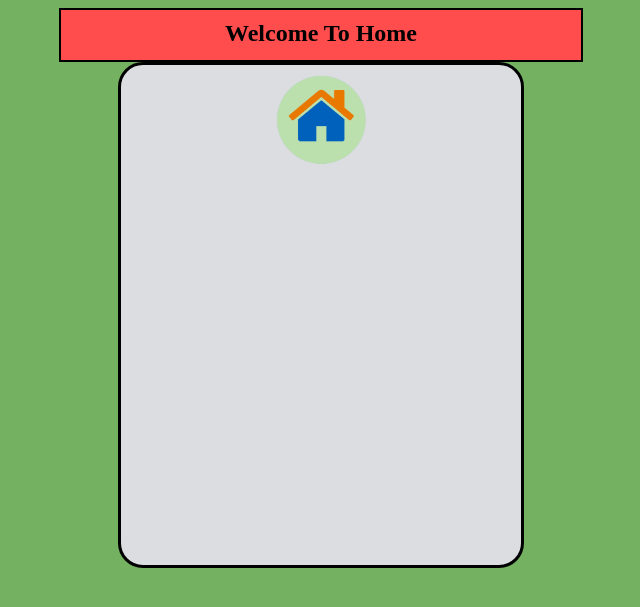
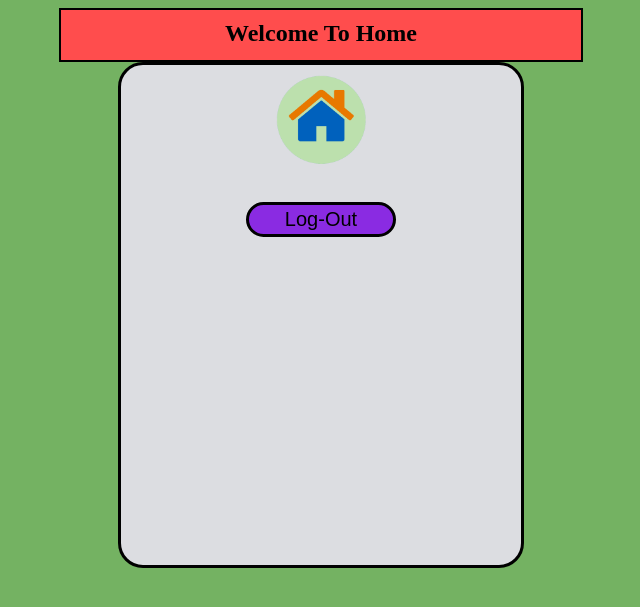
Before and after one commit to iamalamgir/registration_form, a PHP site: page /home.php in a window 1280 px wide. Shown: the top 607 px of the page, without its empty margins (319-959 px from the left). Run offline with PHP 8.4, Linux system fonts and the light colour scheme.

Commit message:
Add_user_logOut_button_to_home

```diff
--- a/home.php
+++ b/home.php
@@ -14,8 +14,14 @@
     <h2 class ="header">Welcome To Home</h2>
 
     <div class ="box">
-    <center><img src ="home_icon.png" alt ="Image" class ="img"></center>
+        <center><img src ="home_icon.png" alt ="Image" class ="img"></center>
 
+        <form action ="home.php" method ="POST" align ="center">
+            <br>
+
+            <input name ="logout" type ="submit" id ="button" value ="Log-Out"></input>
+
+        </form>
     </div>
 </body>
 </html>
```
